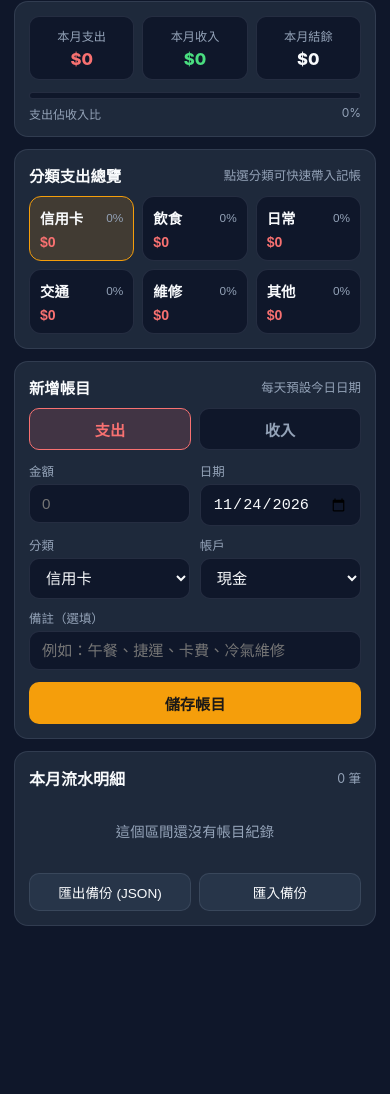
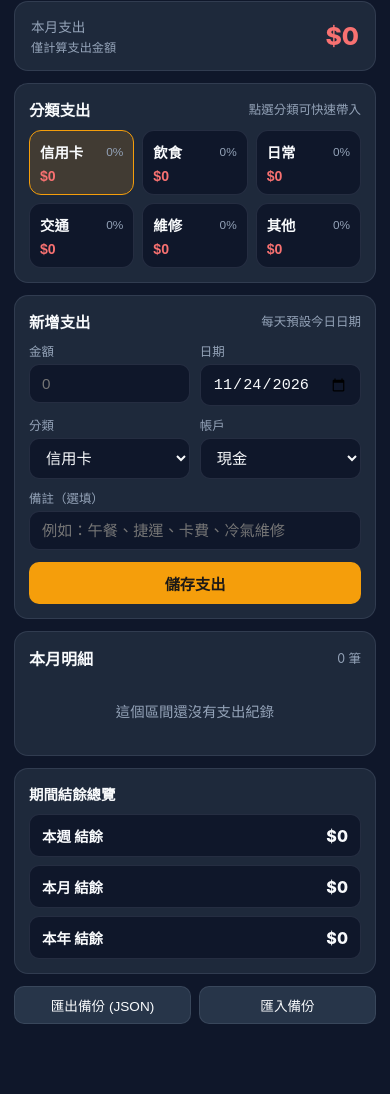
Before and after one commit to firmamentdevil-spec/my-expense-tracker, a plain HTML site: page index.html in a window 390 px wide. Shown: the part 170-1264 px from the top of the page. Before the commit the page ends 1178 px from the top, so only its background shows below. Drawn offline with Linux system fonts and the light colour scheme.

Commit message:
Update index.html

```diff
--- a/index.html
+++ b/index.html
@@ -4,7 +4,7 @@
   <meta charset="UTF-8" />
   <meta name="viewport" content="width=device-width, initial-scale=1.0" />
   <meta name="theme-color" content="#0f172a" />
-  <title>隨手記帳 · CWMoney 風</title>
+  <title>隨手記帳</title>
   <style>
     :root {
       --bg: #0f172a;
@@ -12,10 +12,9 @@
       --card-2: #273549;
       --text: #f8fafc;
       --muted: #94a3b8;
-      --accent: #f59e0b; /* CWMoney 暖橘金主色調 */
+      --accent: #f59e0b;
       --accent-soft: rgba(245, 158, 11, 0.16);
       --expense: #f87171;
-      --income: #4ade80;
       --border: rgba(148, 163, 184, 0.16);
     }
     * { box-sizing: border-box; }
@@ -28,7 +27,6 @@
     }
     .container { max-width: 640px; margin: 0 auto; padding: 14px; }
 
-    /* 頂部標題列 */
     header {
       display: flex; justify-content: space-between; align-items: center;
       gap: 10px; margin-bottom: 12px;
@@ -57,7 +55,6 @@
       background: var(--accent-soft); border-color: var(--accent); color: var(--accent);
     }
 
-    /* 區間選擇器 */
     .selector-row {
       display: flex; align-items: center; justify-content: space-between; gap: 10px;
       margin-bottom: 12px; background: var(--card); border: 1px solid var(--border);
@@ -69,36 +66,17 @@
       border-radius: 8px; padding: 6px 10px; font-size: 0.9rem; width: auto;
     }
 
-    /* CWMoney 風格收支總覽卡 */
-    .summary-card {
+    /* 只有本月（或該區間）支出 */
+    .hero-expense {
       background: var(--card); border: 1px solid var(--border);
-      border-radius: 14px; padding: 14px; margin-bottom: 12px;
+      border-radius: 14px; padding: 14px 16px; margin-bottom: 12px;
+      display: flex; justify-content: space-between; align-items: center;
     }
-    .summary-grid {
-      display: grid; grid-template-columns: repeat(3, 1fr); gap: 8px; text-align: center;
-    }
-    .stat-box {
-      background: var(--bg); border: 1px solid var(--border);
-      border-radius: 10px; padding: 10px 8px;
-    }
-    .stat-label { font-size: 0.76rem; color: var(--muted); }
-    .stat-val { font-size: 1.04rem; font-weight: 800; margin-top: 4px; }
-    .expense-text { color: var(--expense); }
-    .income-text { color: var(--income); }
-    .ratio-bar {
-      height: 7px; border-radius: 999px; background: var(--bg);
-      overflow: hidden; margin-top: 12px; border: 1px solid var(--border);
-    }
-    .ratio-fill {
-      height: 100%; width: 0%; background: linear-gradient(90deg, var(--accent), var(--expense));
-      transition: width 0.25s ease;
-    }
-    .ratio-caption {
-      display: flex; justify-content: space-between; font-size: 0.75rem;
-      color: var(--muted); margin-top: 6px;
-    }
+    .hero-label { font-size: 0.85rem; color: var(--muted); }
+    .hero-sub { font-size: 0.76rem; color: var(--muted); margin-top: 2px; }
+    .hero-val { font-size: 1.55rem; font-weight: 800; color: var(--expense); }
 
-    /* 分類快捷方塊（六大分類） */
+    /* 六大分類 */
     .card {
       background: var(--card); border: 1px solid var(--border);
       border-radius: 14px; padding: 14px; margin-bottom: 12px;
@@ -115,9 +93,7 @@
     .cat-tile {
       background: var(--bg); border: 1px solid var(--border); border-radius: 12px;
       padding: 10px; text-align: left; cursor: pointer; color: var(--text);
-      transition: border-color 0.15s ease, transform 0.12s ease;
     }
-    .cat-tile:active { transform: scale(0.98); }
     .cat-tile.selected {
       border-color: var(--accent); background: var(--accent-soft);
     }
@@ -126,20 +102,7 @@
     .cat-pct { font-size: 0.74rem; color: var(--muted); }
     .cat-amt { font-size: 0.88rem; font-weight: 700; color: var(--expense); margin-top: 6px; }
 
-    /* 記帳輸入區 */
-    .type-toggle {
-      display: grid; grid-template-columns: 1fr 1fr; gap: 8px; margin-bottom: 12px;
-    }
-    .type-btn {
-      padding: 9px; border-radius: 10px; border: 1px solid var(--border);
-      background: var(--bg); color: var(--muted); font-weight: 700; cursor: pointer;
-    }
-    .type-btn.active-expense {
-      background: rgba(248, 113, 113, 0.16); border-color: var(--expense); color: var(--expense);
-    }
-    .type-btn.active-income {
-      background: rgba(74, 222, 128, 0.16); border-color: var(--income); color: var(--income);
-    }
+    /* 記帳表單 */
     .form-grid { display: grid; grid-template-columns: 1fr 1fr; gap: 10px; }
     .full { grid-column: 1 / -1; }
     label { display: block; font-size: 0.78rem; color: var(--muted); margin-bottom: 4px; }
@@ -157,7 +120,7 @@
       cursor: pointer; width: auto; padding: 10px 14px; font-size: 0.88rem;
     }
 
-    /* 依日期分組的流水帳明細 */
+    /* CWMoney 風格流水帳：左側 11/22 + 周一/周二/周三 */
     .day-group { margin-bottom: 12px; }
     .day-group:last-child { margin-bottom: 0; }
     .day-header {
@@ -165,7 +128,14 @@
       padding: 6px 10px; background: var(--card-2); border-radius: 8px;
       font-size: 0.8rem; color: var(--muted); margin-bottom: 6px;
     }
-    .day-date { font-weight: 700; color: var(--text); }
+    .day-date-badge {
+      display: inline-flex; align-items: baseline; gap: 6px;
+      color: var(--text); font-weight: 700;
+    }
+    .day-md { font-size: 0.92rem; }
+    .day-wk { font-size: 0.78rem; color: var(--accent); }
+    .day-sum { font-weight: 700; color: var(--expense); }
+
     .tx-list { display: flex; flex-direction: column; gap: 6px; }
     .tx-item {
       display: flex; justify-content: space-between; align-items: center;
@@ -177,14 +147,33 @@
     .tx-title { font-weight: 700; font-size: 0.93rem; }
     .tx-meta { font-size: 0.76rem; color: var(--muted); margin-top: 2px; }
     .tx-right { display: flex; align-items: center; gap: 8px; flex-shrink: 0; }
-    .tx-amt { font-weight: 800; font-size: 0.96rem; }
+    .tx-amt { font-weight: 800; font-size: 0.96rem; color: var(--expense); }
     .del-btn {
       width: auto; padding: 5px 8px; font-size: 0.78rem;
       background: transparent; color: var(--muted); border-color: transparent; cursor: pointer;
     }
     .del-btn:hover { color: var(--expense); }
 
-    .tools { display: grid; grid-template-columns: 1fr 1fr; gap: 8px; margin-top: 12px; }
+    /* 下方：本週 / 本月 / 本年 結餘排列 */
+    .bottom-summary {
+      background: var(--card); border: 1px solid var(--border);
+      border-radius: 14px; padding: 14px; margin-bottom: 12px;
+    }
+    .bottom-title {
+      font-size: 0.9rem; font-weight: 700; margin-bottom: 10px; color: var(--text);
+    }
+    .bottom-list {
+      display: flex; flex-direction: column; gap: 8px;
+    }
+    .bottom-row {
+      display: flex; justify-content: space-between; align-items: center;
+      background: var(--bg); border: 1px solid var(--border);
+      border-radius: 10px; padding: 10px 12px;
+    }
+    .bottom-row-label { font-size: 0.9rem; font-weight: 700; }
+    .bottom-row-val { font-size: 1rem; font-weight: 800; color: var(--text); }
+
+    .tools { display: grid; grid-template-columns: 1fr 1fr; gap: 8px; }
     button.secondary {
       background: var(--card-2); color: var(--text); border: 1px solid var(--border);
       cursor: pointer; padding: 8px 10px; font-size: 0.85rem;
@@ -213,44 +202,27 @@
       <span id="periodRangeText" class="range-text"></span>
     </div>
 
-    <section class="summary-card">
-      <div class="summary-grid">
-        <div class="stat-box">
-          <div class="stat-label" id="expLabel">本月支出</div>
-          <div class="stat-val expense-text" id="totalExpense">$0</div>
-        </div>
-        <div class="stat-box">
-          <div class="stat-label" id="incLabel">本月收入</div>
-          <div class="stat-val income-text" id="totalIncome">$0</div>
-        </div>
-        <div class="stat-box">
-          <div class="stat-label" id="balLabel">本月結餘</div>
-          <div class="stat-val" id="totalBalance">$0</div>
-        </div>
+    <!-- 只有支出（預設本月支出，隨上方週/月/年切換） -->
+    <section class="hero-expense">
+      <div>
+        <div class="hero-label" id="expLabel">本月支出</div>
+        <div class="hero-sub" id="expSub">僅計算支出金額</div>
       </div>
-      <div class="ratio-bar"><div class="ratio-fill" id="ratioFill"></div></div>
-      <div class="ratio-caption">
-        <span>支出佔收入比</span>
-        <span id="ratioText">0%</span>
-      </div>
+      <div class="hero-val" id="totalExpense">$0</div>
     </section>
 
     <section class="card">
       <div class="section-head">
-        <span class="section-title">分類支出總覽</span>
-        <span class="section-sub">點選分類可快速帶入記帳</span>
+        <span class="section-title">分類支出</span>
+        <span class="section-sub">點選分類可快速帶入</span>
       </div>
       <div id="catGrid" class="cat-grid"></div>
     </section>
 
     <section class="card">
       <div class="section-head">
-        <span class="section-title" id="formHeading">新增帳目</span>
+        <span class="section-title" id="formHeading">新增支出</span>
         <span class="section-sub" id="editHint">每天預設今日日期</span>
-      </div>
-      <div class="type-toggle">
-        <button type="button" id="btnExpense" class="type-btn active-expense">支出</button>
-        <button type="button" id="btnIncome" class="type-btn">收入</button>
       </div>
       <form id="txForm">
         <div class="form-grid">
@@ -281,7 +253,7 @@
           </div>
         </div>
         <div class="form-actions">
-          <button type="submit" class="primary" id="submitBtn">儲存帳目</button>
+          <button type="submit" class="primary" id="submitBtn">儲存支出</button>
           <button type="button" class="ghost" id="cancelEditBtn" style="display:none;">取消編輯</button>
         </div>
       </form>
@@ -289,24 +261,43 @@
 
     <section class="card">
       <div class="section-head">
-        <strong id="listTitle">本月流水明細</strong>
+        <strong id="listTitle">本月明細</strong>
         <span id="countLabel" class="section-sub">0 筆</span>
       </div>
       <div id="txList"></div>
-      <div class="tools">
-        <button type="button" id="exportBtn" class="secondary">匯出備份 (JSON)</button>
-        <button type="button" id="importBtn" class="secondary">匯入備份</button>
-        <input type="file" id="importFile" accept=".json,application/json" style="display:none;" />
+    </section>
+
+    <!-- 本週 / 本月 / 本年 結餘排列在下方 -->
+    <section class="bottom-summary">
+      <div class="bottom-title">期間結餘總覽</div>
+      <div class="bottom-list">
+        <div class="bottom-row">
+          <span class="bottom-row-label">本週 結餘</span>
+          <span class="bottom-row-val" id="weekBalance">$0</span>
+        </div>
+        <div class="bottom-row">
+          <span class="bottom-row-label">本月 結餘</span>
+          <span class="bottom-row-val" id="monthBalance">$0</span>
+        </div>
+        <div class="bottom-row">
+          <span class="bottom-row-label">本年 結餘</span>
+          <span class="bottom-row-val" id="yearBalance">$0</span>
+        </div>
       </div>
     </section>
+
+    <div class="tools">
+      <button type="button" id="exportBtn" class="secondary">匯出備份 (JSON)</button>
+      <button type="button" id="importBtn" class="secondary">匯入備份</button>
+      <input type="file" id="importFile" accept=".json,application/json" style="display:none;" />
+    </div>
   </div>
 
   <script>
-    const STORAGE_KEY = 'pwa_expense_records_cmoney_v1';
+    const STORAGE_KEY = 'pwa_expense_cw_expense_only_v1';
     const CATEGORIES = ['信用卡', '飲食', '日常', '交通', '維修', '其他'];
-    const WEEKDAYS = ['週日', '週一', '週二', '週三', '週四', '週五', '週六'];
+    const WEEKDAYS_SHORT = ['周日', '周一', '周二', '周三', '周四', '周五', '周六'];
 
-    let currentType = 'expense';
     let currentPeriod = 'month'; // 'week' | 'month' | 'year'
     let editingId = null;
     let records = loadRecords();
@@ -317,16 +308,12 @@
       periodPickerWrap: document.getElementById('periodPickerWrap'),
       periodRangeText: document.getElementById('periodRangeText'),
       expLabel: document.getElementById('expLabel'),
-      incLabel: document.getElementById('incLabel'),
-      balLabel: document.getElementById('balLabel'),
-      ratioFill: document.getElementById('ratioFill'),
-      ratioText: document.getElementById('ratioText'),
+      expSub: document.getElementById('expSub'),
+      totalExpense: document.getElementById('totalExpense'),
       catGrid: document.getElementById('catGrid'),
       formHeading: document.getElementById('formHeading'),
       editHint: document.getElementById('editHint'),
       listTitle: document.getElementById('listTitle'),
-      btnExpense: document.getElementById('btnExpense'),
-      btnIncome: document.getElementById('btnIncome'),
       form: document.getElementById('txForm'),
       amount: document.getElementById('amount'),
       date: document.getElementById('date'),
@@ -337,9 +324,9 @@
       cancelEditBtn: document.getElementById('cancelEditBtn'),
       txList: document.getElementById('txList'),
       countLabel: document.getElementById('countLabel'),
-      totalExpense: document.getElementById('totalExpense'),
-      totalIncome: document.getElementById('totalIncome'),
-      totalBalance: document.getElementById('totalBalance'),
+      weekBalance: document.getElementById('weekBalance'),
+      monthBalance: document.getElementById('monthBalance'),
+      yearBalance: document.getElementById('yearBalance'),
       exportBtn: document.getElementById('exportBtn'),
       importBtn: document.getElementById('importBtn'),
       importFile: document.getElementById('importFile')
@@ -360,6 +347,11 @@
       const m = String(dt.getMonth() + 1).padStart(2, '0');
       const d = String(dt.getDate()).padStart(2, '0');
       return `${y}-${m}-${d}`;
+    }
+
+    function formatMonthDay(ymd) {
+      const [, m, d] = (ymd || todayStr()).split('-');
+      return `${Number(m)}/${Number(d)}`;
     }
 
     function getIsoWeekValue(ymd) {
@@ -410,7 +402,7 @@
     }
 
     function formatMoney(n) {
-      return '$' + Number(n || 0).toLocaleString('zh-Hant-TW', { maximumFractionDigits: 2 });
+      return '$' + Math.abs(Number(n || 0)).toLocaleString('zh-Hant-TW', { maximumFractionDigits: 2 });
     }
 
     function renderCategories() {
@@ -419,17 +411,11 @@
         .join('');
     }
 
-    function setType(type) {
-      currentType = type;
-      el.btnExpense.className = 'type-btn' + (type === 'expense' ? ' active-expense' : '');
-      el.btnIncome.className = 'type-btn' + (type === 'income' ? ' active-income' : '');
-    }
-
     function exitEditMode(resetToday = true) {
       editingId = null;
-      el.formHeading.textContent = '新增帳目';
+      el.formHeading.textContent = '新增支出';
       el.editHint.textContent = '每天預設今日日期';
-      el.submitBtn.textContent = '儲存帳目';
+      el.submitBtn.textContent = '儲存支出';
       el.cancelEditBtn.style.display = 'none';
       el.amount.value = '';
       el.note.value = '';
@@ -440,15 +426,14 @@
       const target = records.find(r => r.id === id);
       if (!target) return;
       editingId = target.id;
-      setType(target.type === 'income' ? 'income' : 'expense');
       el.amount.value = target.amount;
       el.date.value = target.date || todayStr();
       el.category.value = CATEGORIES.includes(target.category) ? target.category : '其他';
       el.account.value = target.account || '現金';
       el.note.value = target.note || '';
-      el.formHeading.textContent = '編輯帳目';
-      el.editHint.textContent = '修改後按「更新帳目」';
-      el.submitBtn.textContent = '更新帳目';
+      el.formHeading.textContent = '編輯支出';
+      el.editHint.textContent = '修改後按「更新支出」';
+      el.submitBtn.textContent = '更新支出';
       el.cancelEditBtn.style.display = 'inline-block';
       el.form.scrollIntoView({ behavior: 'smooth', block: 'center' });
     }
@@ -484,9 +469,7 @@
       }
       const prefix = period === 'week' ? '本週' : period === 'month' ? '本月' : '本年';
       el.expLabel.textContent = `${prefix}支出`;
-      el.incLabel.textContent = `${prefix}收入`;
-      el.balLabel.textContent = `${prefix}結餘`;
-      el.listTitle.textContent = `${prefix}流水明細`;
+      el.listTitle.textContent = `${prefix}明細`;
       renderPeriodPicker();
       render();
     }
@@ -497,7 +480,7 @@
 
       if (currentPeriod === 'week') {
         const { start, end } = getWeekRange(val);
-        el.periodRangeText.textContent = start && end ? `${start} ～ ${end}` : '';
+        el.periodRangeText.textContent = start && end ? `${formatMonthDay(start)} ～ ${formatMonthDay(end)}` : '';
         return records.filter(r => r.date && r.date >= start && r.date <= end);
       }
 
@@ -510,20 +493,37 @@
       return records.filter(r => r.date && r.date.startsWith(val));
     }
 
+    function sumExpenses(list) {
+      let total = 0;
+      for (const r of list) total += Number(r.amount) || 0;
+      return total;
+    }
+
+    function renderBottomBalances() {
+      const nowYmd = todayStr();
+      const { start, end } = getWeekRange(getIsoWeekValue(nowYmd));
+      const weekList = records.filter(r => r.date && r.date >= start && r.date <= end);
+      const monthList = records.filter(r => r.date && r.date.startsWith(nowYmd.slice(0, 7)));
+      const yearList = records.filter(r => r.date && r.date.startsWith(nowYmd.slice(0, 4)));
+
+      // 不顯示減號，以正值金額呈現各期間支出結餘
+      el.weekBalance.textContent = formatMoney(sumExpenses(weekList));
+      el.monthBalance.textContent = formatMoney(sumExpenses(monthList));
+      el.yearBalance.textContent = formatMoney(sumExpenses(yearList));
+    }
+
     function renderCategoryTiles(filtered, totalExp) {
       const catTotals = Object.fromEntries(CATEGORIES.map(c => [c, 0]));
       for (const r of filtered) {
-        if (r.type !== 'income') {
-          const cat = CATEGORIES.includes(r.category) ? r.category : '其他';
-          catTotals[cat] += Number(r.amount) || 0;
-        }
+        const cat = CATEGORIES.includes(r.category) ? r.category : '其他';
+        catTotals[cat] += Number(r.amount) || 0;
       }
 
       const activeCat = el.category.value;
       el.catGrid.innerHTML = CATEGORIES.map(cat => {
         const amt = catTotals[cat] || 0;
         const pct = totalExp > 0 ? Math.round((amt / totalExp) * 100) : 0;
-        const isSel = currentType === 'expense' && activeCat === cat;
+        const isSel = activeCat === cat;
         return `
           <button type="button" class="cat-tile ${isSel ? 'selected' : ''}" data-cat="${escapeHtml(cat)}">
             <div class="cat-top">
@@ -537,7 +537,6 @@
 
       for (const tile of el.catGrid.querySelectorAll('.cat-tile')) {
         tile.addEventListener('click', () => {
-          setType('expense');
           el.category.value = tile.dataset.cat;
           el.amount.focus();
           renderCategoryTiles(filtered, totalExp);
@@ -547,7 +546,7 @@
 
     function renderGroupedTransactions(filtered) {
       if (!filtered.length) {
-        el.txList.innerHTML = '<div class="empty">這個區間還沒有帳目紀錄</div>';
+        el.txList.innerHTML = '<div class="empty">這個區間還沒有支出紀錄</div>';
         return;
       }
 
@@ -565,27 +564,21 @@
       let html = '';
       for (const [ymd, items] of groups.entries()) {
         const dt = parseLocalDate(ymd);
-        const wName = WEEKDAYS[dt.getDay()] || '';
-        let dayExp = 0;
-        let dayInc = 0;
-        for (const it of items) {
-          const a = Number(it.amount) || 0;
-          if (it.type === 'income') dayInc += a;
-          else dayExp += a;
-        }
-        const daySummaryParts = [];
-        if (dayExp > 0) daySummaryParts.push(`支 ${formatMoney(dayExp)}`);
-        if (dayInc > 0) daySummaryParts.push(`收 ${formatMoney(dayInc)}`);
+        const md = formatMonthDay(ymd);
+        const wk = WEEKDAYS_SHORT[dt.getDay()] || '';
+        const dayExp = sumExpenses(items);
 
         html += `
           <div class="day-group">
             <div class="day-header">
-              <span class="day-date">${escapeHtml(ymd)}（${wName}）</span>
-              <span>${daySummaryParts.join(' · ') || '$0'}</span>
+              <span class="day-date-badge">
+                <span class="day-md">${escapeHtml(md)}</span>
+                <span class="day-wk">${escapeHtml(wk)}</span>
+              </span>
+              <span class="day-sum">${formatMoney(dayExp)}</span>
             </div>
             <div class="tx-list">
               ${items.map(r => {
-                const isInc = r.type === 'income';
                 const cat = CATEGORIES.includes(r.category) ? r.category : '其他';
                 return `
                   <div class="tx-item" data-edit-id="${escapeHtml(r.id)}" title="點擊編輯">
@@ -594,9 +587,7 @@
                       <div class="tx-meta">${escapeHtml(r.account || '現金')}</div>
                     </div>
                     <div class="tx-right">
-                      <div class="tx-amt ${isInc ? 'income-text' : 'expense-text'}">
-                        ${isInc ? '+' : '-'}${formatMoney(r.amount)}
-                      </div>
+                      <div class="tx-amt">${formatMoney(r.amount)}</div>
                       <button type="button" class="del-btn" data-del-id="${escapeHtml(r.id)}" title="刪除">✕</button>
                     </div>
                   </div>
@@ -612,37 +603,16 @@
 
     function render() {
       const filtered = filterByCurrentPeriod();
+      const totalExp = sumExpenses(filtered);
 
-      let exp = 0;
-      let inc = 0;
-      for (const r of filtered) {
-        const amt = Number(r.amount) || 0;
-        if (r.type === 'income') inc += amt;
-        else exp += amt;
-      }
-      const bal = inc - exp;
-      const ratio = inc > 0 ? Math.min(999, Math.round((exp / inc) * 100)) : (exp > 0 ? 100 : 0);
-
-      el.totalExpense.textContent = formatMoney(exp);
-      el.totalIncome.textContent = formatMoney(inc);
-      el.totalBalance.textContent = (bal < 0 ? '-' : '') + formatMoney(Math.abs(bal));
-      el.totalBalance.className = 'stat-val ' + (bal < 0 ? 'expense-text' : bal > 0 ? 'income-text' : '');
-      el.ratioFill.style.width = `${Math.min(100, ratio)}%`;
-      el.ratioText.textContent = `${ratio}%`;
+      el.totalExpense.textContent = formatMoney(totalExp);
       el.countLabel.textContent = `${filtered.length} 筆`;
 
-      renderCategoryTiles(filtered, exp);
+      renderCategoryTiles(filtered, totalExp);
       renderGroupedTransactions(filtered);
+      renderBottomBalances();
     }
 
-    el.btnExpense.addEventListener('click', () => {
-      setType('expense');
-      render();
-    });
-    el.btnIncome.addEventListener('click', () => {
-      setType('income');
-      render();
-    });
     el.category.addEventListener('change', render);
     el.cancelEditBtn.addEventListener('click', () => exitEditMode(true));
 
@@ -652,11 +622,11 @@
 
     el.form.addEventListener('submit', (e) => {
       e.preventDefault();
-      const amount = parseFloat(el.amount.value);
+      const amount = Math.abs(parseFloat(el.amount.value));
       if (!amount || amount <= 0) return;
 
       const payload = {
-        type: currentType,
+        type: 'expense',
         amount,
         date: el.date.value || todayStr(),
         category: CATEGORIES.includes(el.category.value) ? el.category.value : '其他',
@@ -703,7 +673,7 @@
       const url = URL.createObjectURL(new Blob([JSON.stringify(records, null, 2)], { type: 'application/json' }));
       const a = document.createElement('a');
       a.href = url;
-      a.download = `expense-cmoney-backup-${todayStr()}.json`;
+      a.download = `expense-backup-${todayStr()}.json`;
       a.click();
       URL.revokeObjectURL(url);
     });
@@ -731,10 +701,9 @@
 
     const nowDate = todayStr();
     const nowDt = parseLocalDate(nowDate);
-    el.todayBadge.textContent = `今天 ${nowDate}（${WEEKDAYS[nowDt.getDay()]}）`;
+    el.todayBadge.textContent = `${formatMonthDay(nowDate)} ${WEEKDAYS_SHORT[nowDt.getDay()]}`;
     el.date.value = nowDate;
     renderCategories();
-    setType('expense');
     setPeriod('month');
   </script>
 </body>
```
